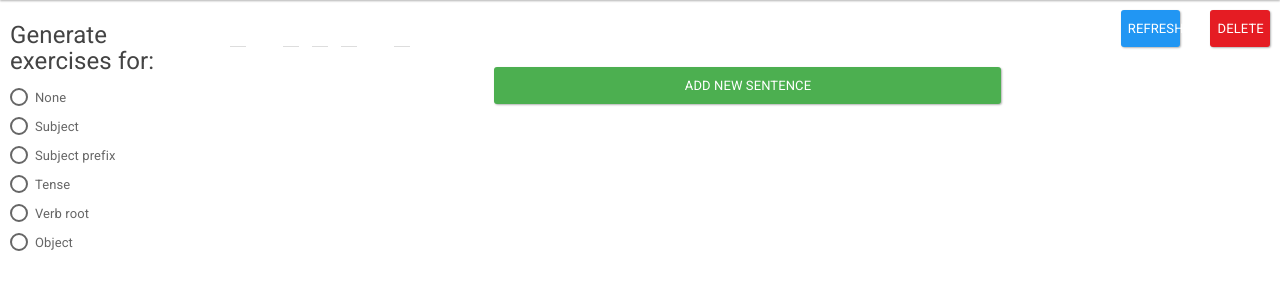
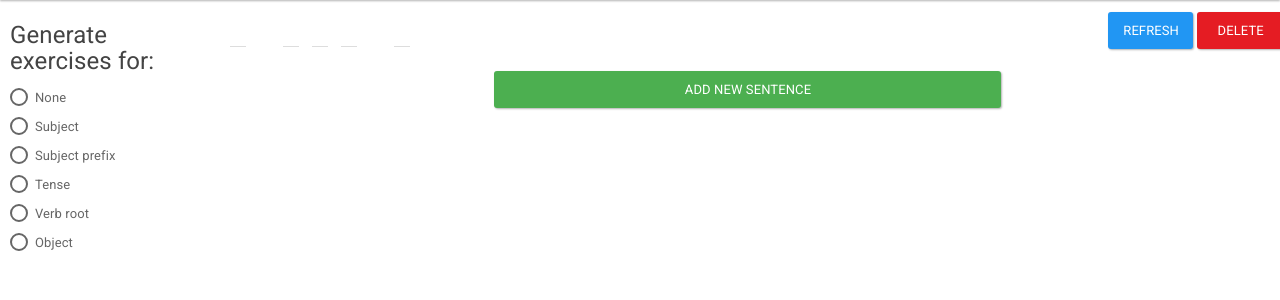
Before and after one commit to nithintumma/swahili, a Django app: template swahili/lessons/templates/lessons/home.html in a window 1280 px wide. Shown: the part 64-364 px from the top of the page. Run offline with Django 3.2, Linux system fonts and the light colour scheme; the template is opened without the code that fills it, so the values that code supplies are empty; parts of the project's set-up code (start-up, migrations or seed data) failed here and were passed over; some libraries are stand-ins or nearby versions.

Commit message:
Interactivity

```diff
--- a/swahili/lessons/static/lessons/css/style.css
+++ b/swahili/lessons/static/lessons/css/style.css
@@ -36,3 +36,7 @@ body {
 #addNewSentence {
 	margin-top: 20px;
 }
+
+.buttonColumn {
+	padding: 2px;
+}
--- a/swahili/lessons/templates/lessons/home.html
+++ b/swahili/lessons/templates/lessons/home.html
@@ -322,10 +322,10 @@
 							      </select>
 							    </div>
 						    </div>
-						    <div class="col-md-1">
+						    <div class="col-md-1 buttonColumn">
 						    	<button type="button" class="btn btn-primary btn-block refresh">Refresh</button>
 						    </div>
-						    <div class="col-md-1">
+						    <div class="col-md-1 buttonColumn">
 						    	<button type="button" class="btn btn-danger btn-block delete">Delete</button>
 						    </div>
 						</div>
```
